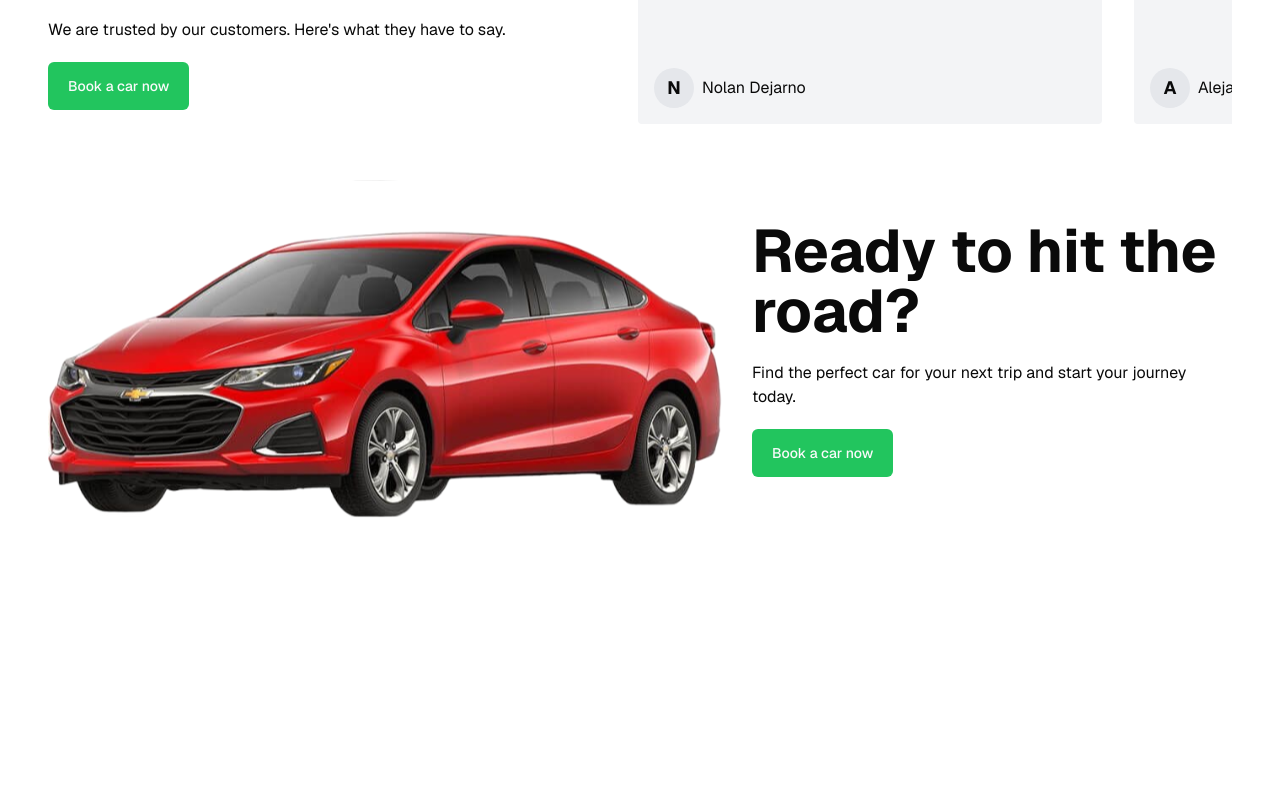
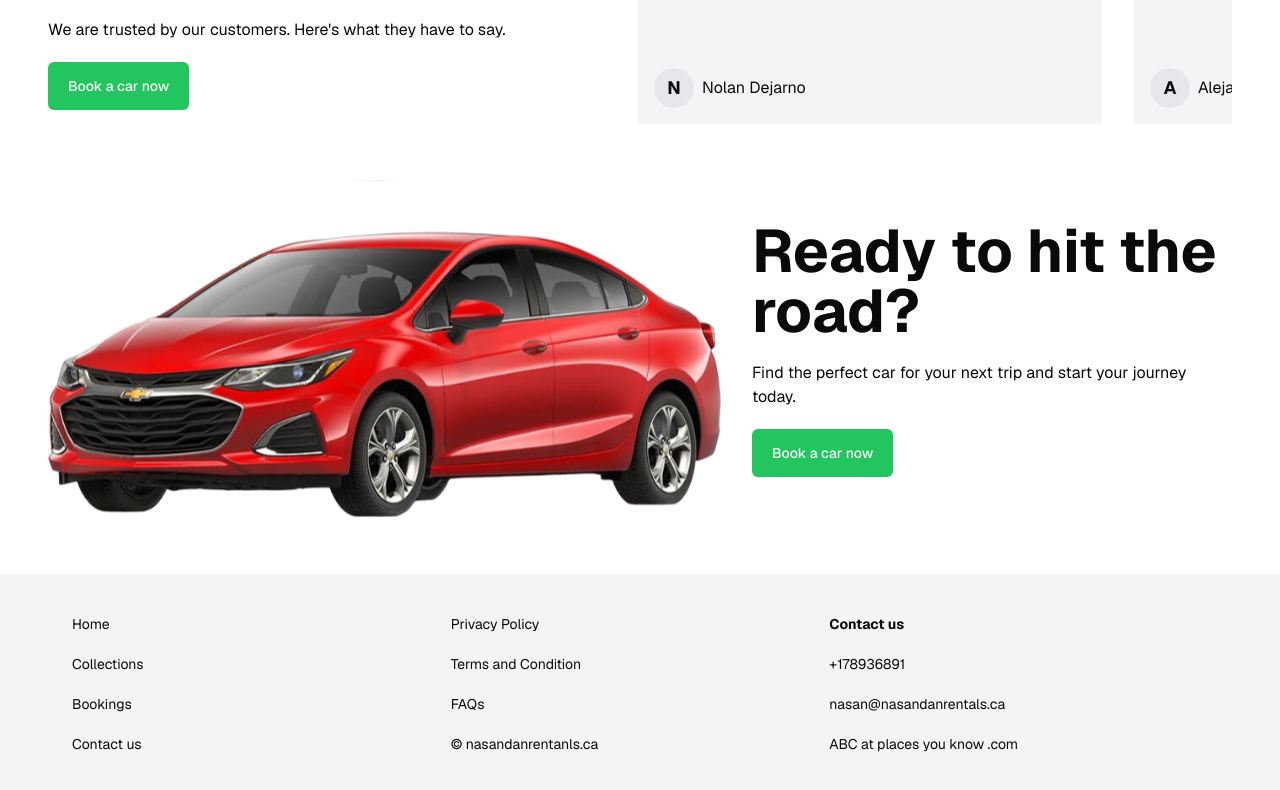
Before and after one commit to sammyodiagbe/nasandanrentals, a Next.js app: page / in a window 1280 px wide. Shown: the part 1472-2262 px from the top of the page. Before the commit the page ends 2006 px from the top, so only its background shows below. Built offline with nearby package versions, Linux system fonts and the light colour scheme.

Commit message:
ui: included the footer

```diff
--- a/app/layout.tsx
+++ b/app/layout.tsx
@@ -7,6 +7,7 @@ import { GeistSans } from "geist/font/sans";
 import { ThemeProvider } from "next-themes";
 import Link from "next/link";
 import "./globals.css";
+import Footer from "@/components/app-components/footer";
 
 const defaultUrl = process.env.VERCEL_URL
   ? `https://${process.env.VERCEL_URL}`
@@ -59,6 +60,7 @@ export default function RootLayout({
                 </p>
                 <ThemeSwitcher />
               </footer> */}
+          <Footer />
         </ThemeProvider>
       </body>
     </html>
--- /dev/null
+++ b/components/app-components/footer.tsx
@@ -0,0 +1,48 @@
+import Link from "next/link";
+
+const Footer = () => {
+  return (
+    <div className="p-10 bg-gray-100 mt-10">
+      <div className="lg:container grid grid-cols-3">
+        <ul className="space-y-5 text-sm">
+          <li>
+            <Link href={"/"}>Home</Link>
+          </li>
+          <li>
+            <Link href={"/"}>Collections</Link>
+          </li>
+          <li>
+            <Link href={"/"}>Bookings</Link>
+          </li>
+          <li>
+            <Link href={"/"}>Contact us</Link>
+          </li>
+        </ul>
+        <ul className="space-y-5 text-sm">
+          <li>
+            <Link href={"/"}>Privacy Policy</Link>
+          </li>
+          <li>
+            <Link href={"/"}>Terms and Condition</Link>
+          </li>
+          <li>
+            <Link href={"/"}>FAQs</Link>
+          </li>
+          <li>
+            <span>&copy; nasandanrentanls.ca</span>
+          </li>
+        </ul>
+        <ul className="space-y-5 text-sm">
+          <li>
+            <b>Contact us</b>
+          </li>
+          <li>+178936891</li>
+          <li>nasan@nasandanrentals.ca</li>
+          <li>ABC at places you know .com</li>
+        </ul>
+      </div>
+    </div>
+  );
+};
+
+export default Footer;
```
